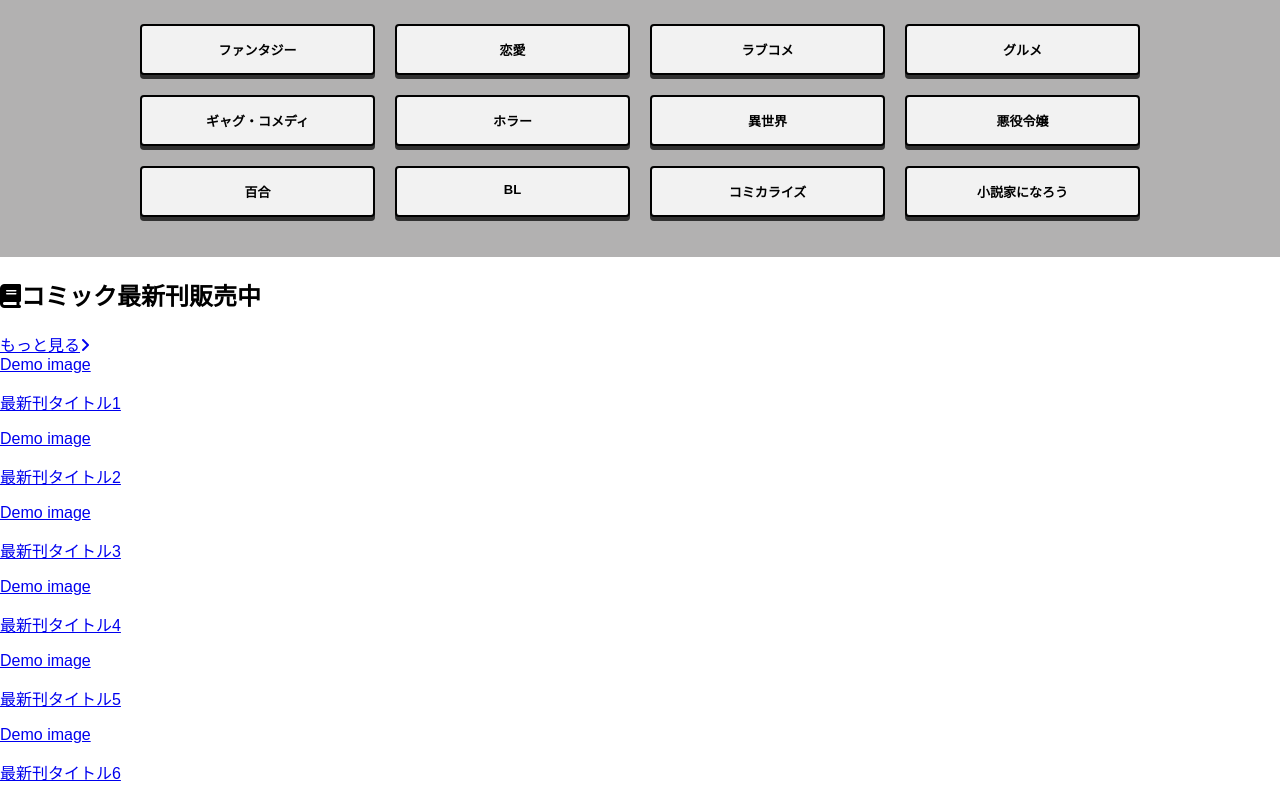
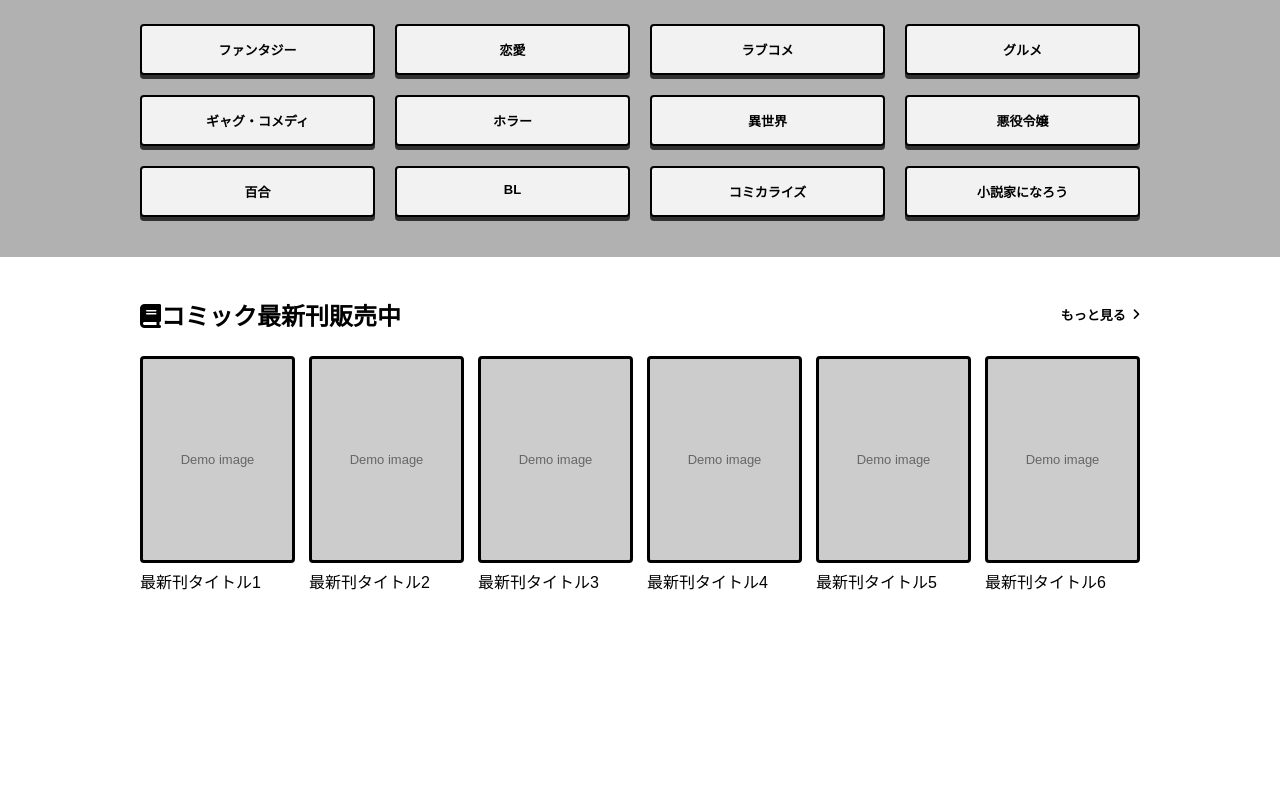
Before and after one commit to K-Tsubasa2026/kadocomi-demo, a React (Vite) app: page / in a window 1280 px wide. Shown: the part 1380-2180 px from the top of the page. After the commit the page ends 2029 px from the top, so only its background shows below. Built offline with nearby package versions, Linux system fonts and the light colour scheme.

Commit message:
new-releaseの配列化

```diff
--- a/src/components/NewRelease/NewRelease.css
+++ b/src/components/NewRelease/NewRelease.css
@@ -0,0 +1,72 @@
+/* ==========================
+   カード（最新刊）
+========================== */
+
+/* セクション全体(レイアウトの横幅を整えるため) */
+.new-release {
+    width: 100%;
+    margin: 0;
+    padding: 0;
+}
+
+/* 実際のコンテンツ部分 */
+.new-release-inner {
+    width: calc(100% - 80px);
+    max-width: 1000px;
+    margin: 0 auto;
+    padding: 40px 0;
+}
+
+.new-release-header {
+    display: flex;
+    align-items: center;
+    justify-content: space-between;
+    margin-bottom: 24px;
+}
+
+/* 新着作品　もっと見る */
+.new-release-title {
+    margin: 0;
+}
+
+.new-release-more-link {
+    display: flex;
+    align-items: center;
+    gap: 6px;
+
+    color: #000000;
+    text-decoration: none;
+
+    font-size: 13px;
+    font-weight: bold;
+}
+
+/* 作品の一覧 */
+.new-release-grid {
+    display: grid;
+    grid-template-columns: repeat(6, 1fr);
+    gap: 14px;
+}
+
+.new-release-card {
+    display: block;
+    text-decoration: none;
+}
+
+.new-release-image {
+    aspect-ratio: 3 / 4; /* 縦横比を3:4に固定 */
+    background-color: #cccccc;
+    color: #666666;
+    display: flex;
+    align-items: center;
+    justify-content: center;
+    font-size: 13px;
+    border:3px solid #000 ;
+    border-radius: 4px;
+}
+
+.new-release-card-title {
+    margin-top: 6px;
+    font-size: 16px;
+    color:#000;
+}
--- a/src/components/NewRelease/NewRelease.tsx
+++ b/src/components/NewRelease/NewRelease.tsx
@@ -10,9 +10,11 @@ const newReleaseCards = [
     '最新刊タイトル6',
 ]
 
+
 function NewRelease () {
      return(
         <section className="new-release">
+            <div className="new-release-inner">
                 <div className="new-release-header">
                     <h2 className="new-release-title">
                         <i className="fa-solid fa-book"></i>
@@ -42,6 +44,7 @@ function NewRelease () {
                     </Link>
                     ))}
                 </div>
+        </div>
     </section>
   )
 }
```
Lines whose indentation alone changed are shown as unchanged.
